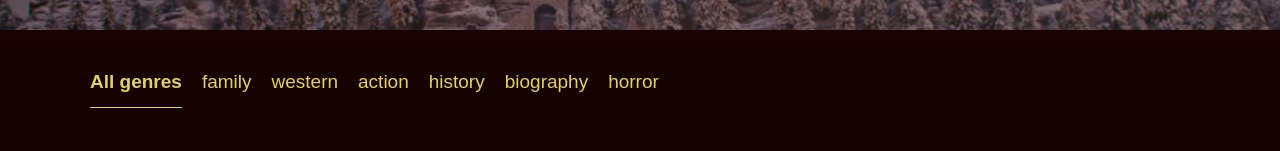
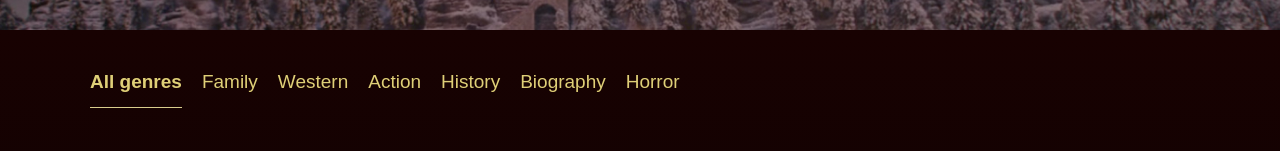
Before and after one commit to AlexeySamosadov/886637-what-to-watch-3, a React app: page / in a window 1280 px wide. Shown: the part 522-673 px from the top of the page. Built offline with nearby package versions, Linux system fonts and the light colour scheme.

Commit message:
Мелкие исправления

```diff
--- a/src/components/genre-list/genre-list.jsx
+++ b/src/components/genre-list/genre-list.jsx
@@ -3,8 +3,9 @@ import PropTypes from "prop-types";
 import {genreType} from "../const/const.js";
 import {ActionCreator} from "../../reducer.js";
 import {connect} from "react-redux";
+import {changeFirstLetterUppercase} from "../util/util.js";
 
-const GenreList = ({filmsData, onGenreClick}) => {
+const GenreList = ({filmsData, filteredGenre, onGenreClick}) => {
   const genresSet = new Set();
   genresSet.add(genreType.ALL);
   filmsData.forEach((it)=> genresSet.add(it.genre));
@@ -16,8 +17,9 @@ const GenreList = ({filmsData, onGenreClick}) => {
       {genreList.map((it, i) => (
         <li key={i} onClick={(evt)=>{
           evt.preventDefault();
-          onGenreClick(it)}} className={`catalog__genres-item ${genreType.ALL === it && `catalog__genres-item--active`}`}>
-          <a href="#" className="catalog__genres-link">{it}</a>
+          onGenreClick(it);
+        }} className={`catalog__genres-item ${filteredGenre === it && `catalog__genres-item--active`}`}>
+          <a href="#" className="catalog__genres-link">{changeFirstLetterUppercase(it)}</a>
         </li>
       ))}
     </ul>
@@ -27,8 +29,13 @@ const GenreList = ({filmsData, onGenreClick}) => {
 
 GenreList.propTypes = {
   filmsData: PropTypes.arrayOf(PropTypes.shape({})),
+  filteredGenre: PropTypes.string.isRequired,
   onGenreClick: PropTypes.func,
 };
+
+const mapStateToProps = (state) => ({
+  filteredGenre: state.genre,
+});
 
 const mapStateToDispatch = (dispatch) => ({
   onGenreClick(genre) {
@@ -37,4 +44,4 @@ const mapStateToDispatch = (dispatch) => ({
 });
 
 export {GenreList};
-export default connect(null, mapStateToDispatch)(GenreList);
+export default connect(mapStateToProps, mapStateToDispatch)(GenreList);
--- a/src/components/movie-page-details/movie-page-details.jsx
+++ b/src/components/movie-page-details/movie-page-details.jsx
@@ -1,10 +1,11 @@
 import React from "react";
 import PropTypes from "prop-types";
 import {formatMovieDuration} from "../util/util.js";
+import {changeFirstLetterUppercase} from "../util/util";
 
 const MoviePageDetails = ({filmData}) => {
   const {actors, directors, genre, date, duration} = filmData;
-  const genreTransferred = genre[0].toUpperCase() + genre.slice(1);
+  const genreTransferred = changeFirstLetterUppercase(genre);
   const movieDuration = formatMovieDuration(duration);
   return (
     <div className="movie-card__text movie-card__row">
--- a/src/components/util/util.js
+++ b/src/components/util/util.js
@@ -43,6 +43,8 @@ const getMonthByString = (monthNumber) => {
   return MONTH_BY_NUMBERS[monthNumber];
 };
 
+const changeFirstLetterUppercase = (word) => word[0].toUpperCase() + word.slice(1);
+
 const formatMovieDuration = (movieDuration) => {
   return `${(movieDuration / 60).toFixed(0)}h ${movieDuration % 60}min`;
 };
@@ -72,4 +74,4 @@ const filterFilms = (data, genres) => {
   return films;
 };
 
-export {getRandomNumber, filterFilms, extend, getRandomArray, getRandomItem, transformDate, formatMovieDuration, TRANSFORM_TYPES};
+export {getRandomNumber, filterFilms, extend, getRandomArray, getRandomItem, transformDate, formatMovieDuration, changeFirstLetterUppercase, TRANSFORM_TYPES};
```
Also changed, not shown: src/components/main/main.jsx (+1 -9 lines), 2 other files (tests, documents, lock files or other folders).
